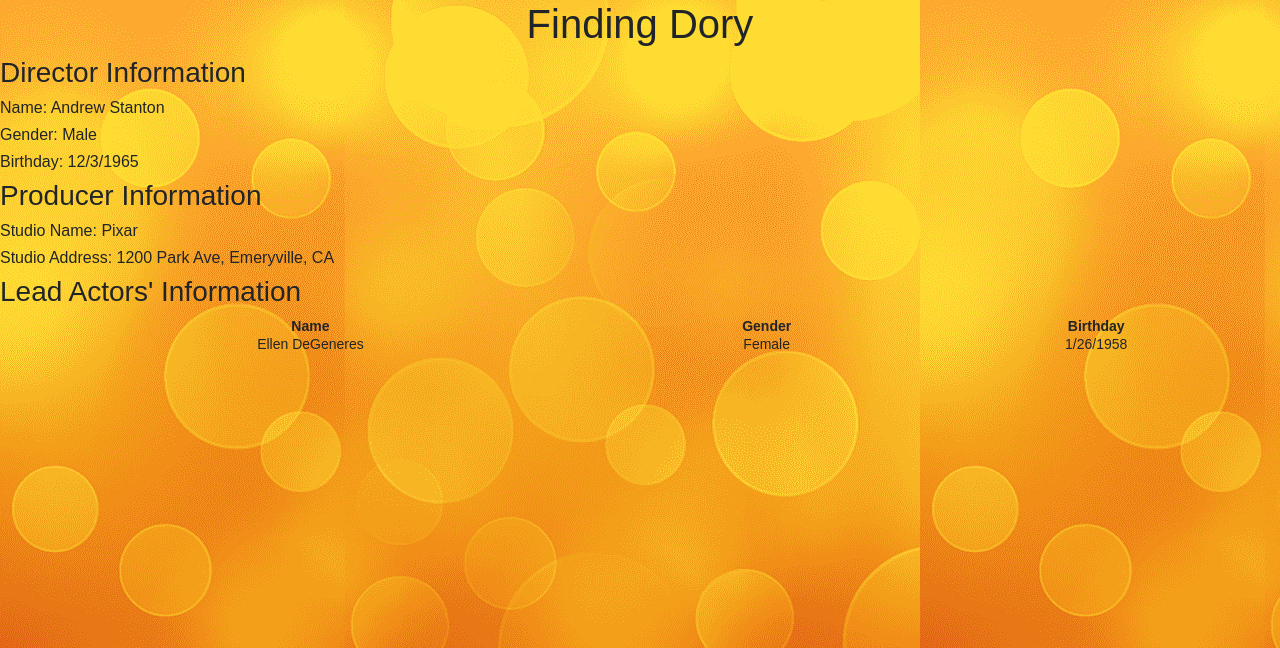
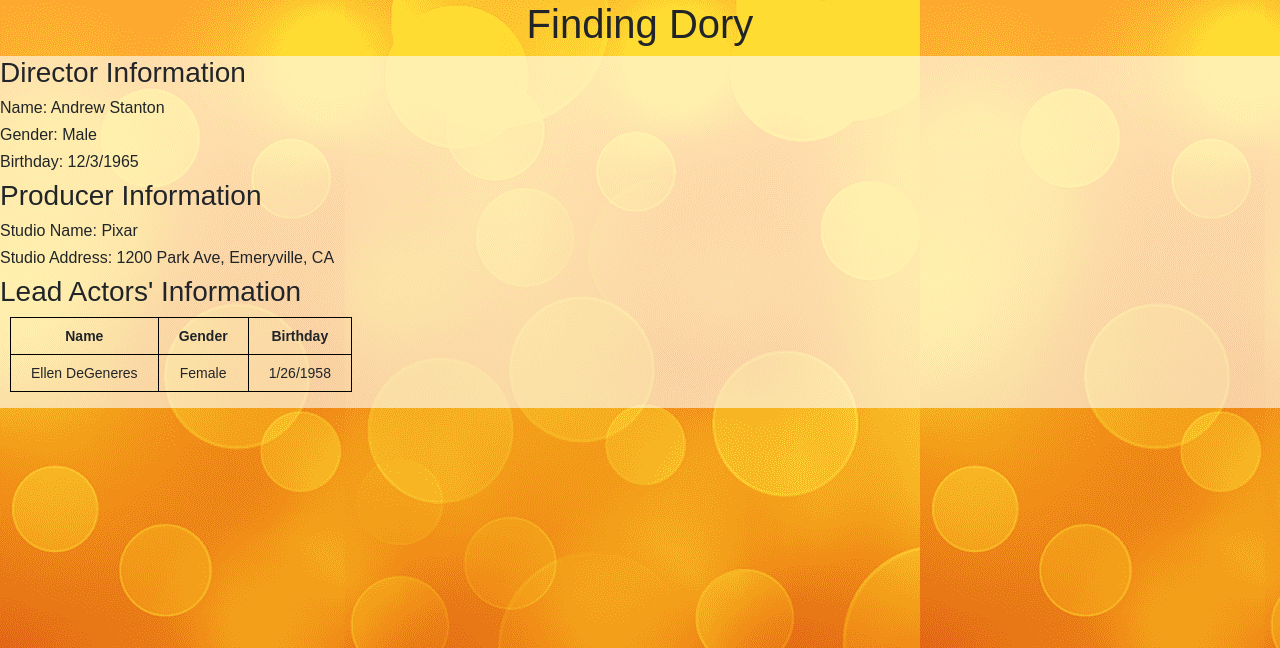
Before and after one commit to cpreethi19/movie-ratings-database, a PHP site: the page made by movie-data.php in a window 1280 px wide. Shown: the part 49-697 px from the top of the page. Run offline with PHP 8.4, Linux system fonts and the light colour scheme; data comes from the database, SQL or seed files in the repository; data that the repository does not hold is empty.

Commit message:
a bit mo

```diff
--- a/movie-data.php
+++ b/movie-data.php
@@ -114,6 +114,7 @@ mysqli_stmt_bind_result($stmt_studio, $studio_address);
 mysqli_stmt_fetch($stmt_studio);
 
 ?>
+<div style="background-color: #FFFFFF99">
   <h3 align="left">Director Information</h3>
   <h6 align="left">Name: <?php echo $director_name; ?></h6>
   <h6 align="left">Gender: <?php echo $director_gender; ?></h6>
@@ -124,12 +125,24 @@ mysqli_stmt_fetch($stmt_studio);
   <h6 align="left">Studio Address: <?php echo $studio_address; ?></h6>
 
   <h3 align="left">Lead Actors' Information</h3>
+  <style>
+  table, th, td {
+    border: 1px solid black;
+    border-collapse: collapse;
+  }
+  th, td {
+    padding-top: 10px;
+    padding-bottom: 10px;
+    padding-left: 20px;
+    padding-right: 20px;
+  }
+  </style>
 <?php
 // Attempt select query execution
 $sql = "SELECT * FROM StarsIn S JOIN Actor A WHERE S.ActorName = A.Name AND S.MovieName = '$movie_name'";
 if(empty($_POST['btnAction']) && $result = mysqli_query($link, $sql)){
     if(mysqli_num_rows($result) > 0){
-        echo "<table>";
+        echo "<table style=\"position:relative; left:10px;\">";
             echo "<tr>";
                 echo "<th>Name</th>";
                 echo "<th>Gender</th>";
@@ -155,6 +168,8 @@ if(empty($_POST['btnAction']) && $result = mysqli_query($link, $sql)){
 // Close connection
 mysqli_close($link);
 ?>
+<br>
+</div>
 
 
 </body>
```
Also changed, not shown: watchlist.php (+5 -2 lines). Lines whose indentation alone changed are shown as unchanged.
